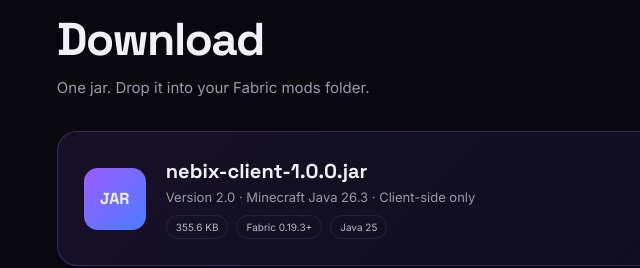
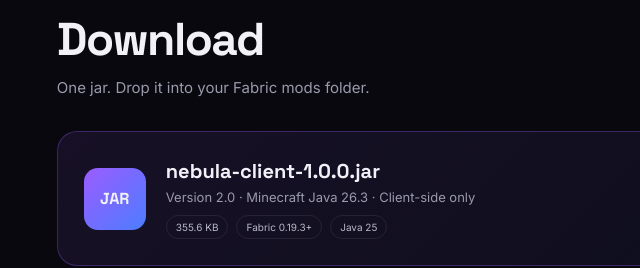
Before and after one commit to nebixclient/nebulaclient.github.io, a plain HTML site: page index.html in a window 1280 px wide. Shown: the part 3688-3956 px from the top of the page, 40-680 px from the left. Drawn offline with Linux system fonts and the light colour scheme.

Commit message:
Add files via upload

```diff
--- a/index.html
+++ b/index.html
@@ -116,8 +116,8 @@ footer .brand{justify-content:center;margin-bottom:12px}footer p{font-size:13px}
 <section class="sec" id="download">
 <div class="head"><h2>Download</h2><p>One jar. Drop it into your Fabric mods folder.</p></div>
 <div class="dl">
-<div class="dlmain"><div class="fi">JAR</div><div><h3>nebix-client-1.0.0.jar</h3><p>Version 2.0 · Minecraft Java 26.3 · Client-side only</p><div class="chips"><span>355.6 KB</span><span>Fabric 0.19.3+</span><span>Java 25</span></div></div></div>
-<a class="btn" href="downloads/nebix-client-1.0.0.jar" download>DOWNLOAD JAR ↓</a>
+<div class="dlmain"><div class="fi">JAR</div><div><h3>nebula-client-1.0.0.jar</h3><p>Version 2.0 · Minecraft Java 26.3 · Client-side only</p><div class="chips"><span>355.6 KB</span><span>Fabric 0.19.3+</span><span>Java 25</span></div></div></div>
+<a class="btn" href="downloads/nebula-client-1.0.0.jar" download>DOWNLOAD JAR ↓</a>
 </div>
 <div class="hash"><div><span>SHA-256</span><code>004EE2FAB78341DBF9D0557143504DA6E7569947FD2D638E2B304B4DCD0C0958</code></div><button class="btn ghost s" id="copy">Copy</button></div>
 <div class="steps">
```
